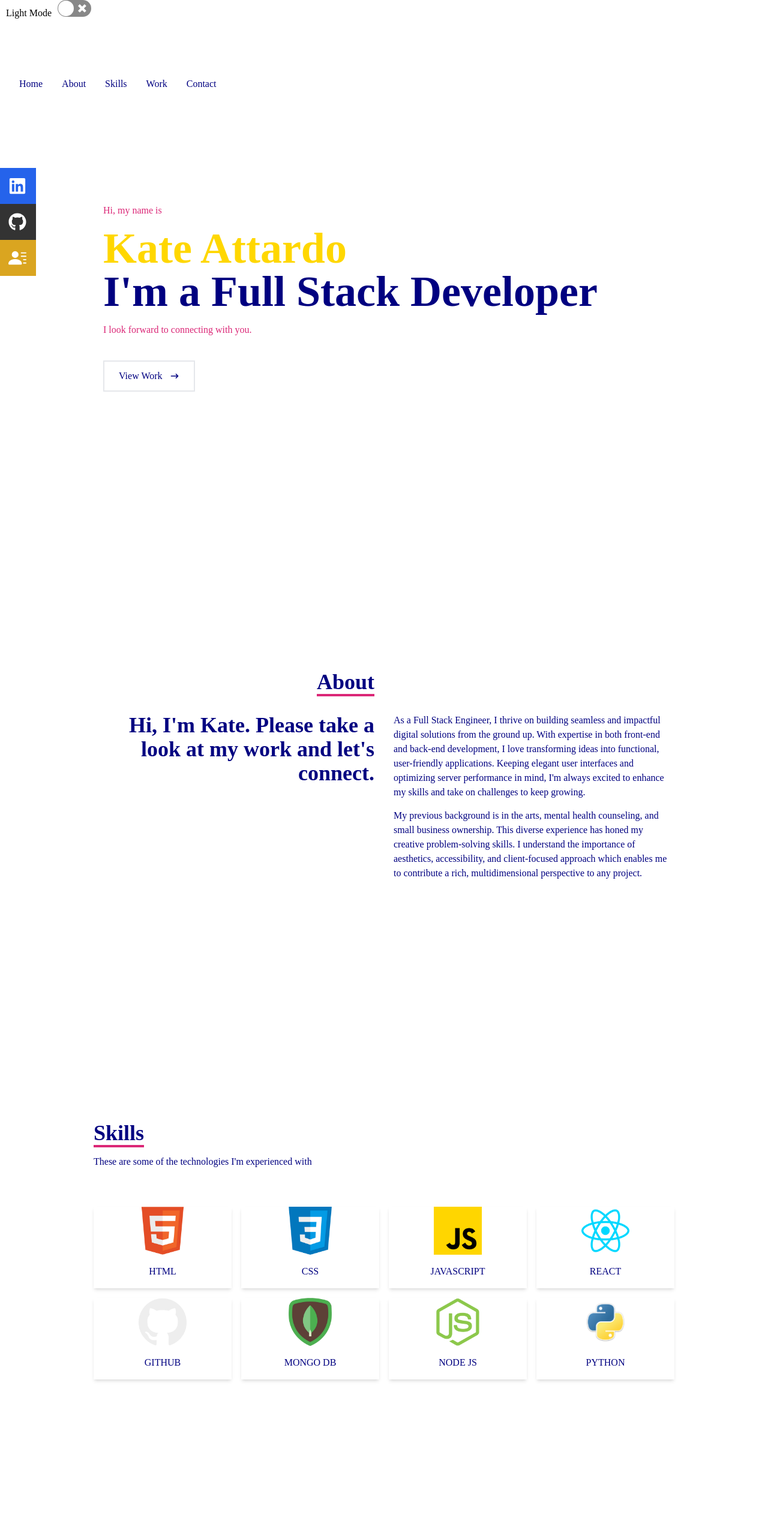
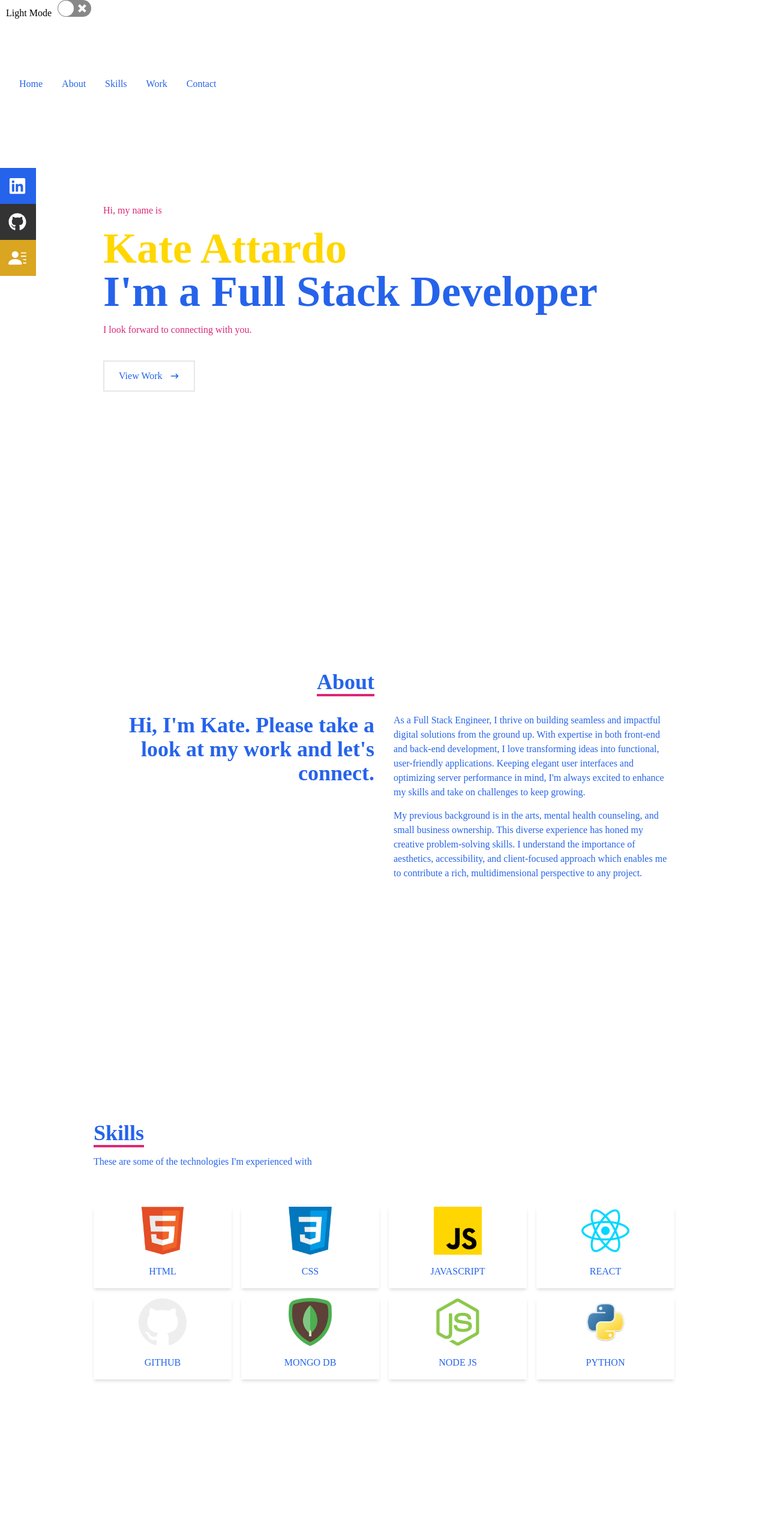
Before and after one commit to Kateattardo/Portfolio, a React (Create React App) app: page / in a window 1280 px wide. Shown: the top 2566 px of the page at 60% size. Built offline with nearby package versions, Linux system fonts and the light colour scheme.

Commit message:
bigger font

```diff
--- a/public/index.html
+++ b/public/index.html
@@ -9,7 +9,7 @@
       name="description"
       content="Web site created using create-react-app"
     />
-    <link rel="apple-touch-icon" href="%PUBLIC_URL%/logo192.png" />
+    <link rel="apple-touch-icon" href="favicon.ico" />
     <!--
       manifest.json provides metadata used when your web app is installed on a
       user's mobile device or desktop. See https://developers.google.com/web/fundamentals/web-app-manifest/
--- a/src/components/About.jsx
+++ b/src/components/About.jsx
@@ -6,7 +6,7 @@ const About = () => {
   // const { theme } = useContext(ThemeContext);
   // const  = theme === "light" ? `text-[${YELLOW}]` : `text-white`;
   return (
-    <div name="about" className="w-full h-screen text-[#000080]">
+    <div name="about" className="w-full h-screen text-blue-600">
       <div className="flex flex-col justify-center items-center w-full h-full">
         <div className="max-w-[1000px] w-full grid grid-cols-2 gap-8">
           <div className="sm:text-right pb-8 pl-4">
--- a/src/components/Contact.jsx
+++ b/src/components/Contact.jsx
@@ -22,7 +22,7 @@ const Contact = () => {
             <p className="text-4xl font-bold inline border-b-4 border-pink-600 text-[#000080]">
               Contact
             </p>
-            <p className="text-[#000080] py-4">
+            <p className="text-blue-600 py-4">
               Submit the form below or email me - kateattardo@gmail.com
             </p>
           </div>
@@ -44,7 +44,7 @@ const Contact = () => {
             rows="10"
             placeholder="Message"
           ></textarea>
-          <button className=" text-[#000080] border-2 hover:bg-pink-600 hover:border-pink-600 px-4 py-3 my-8 mx-auto flex items-center">
+          <button className=" text-blue-600 border-2 hover:bg-pink-600 hover:border-pink-600 px-4 py-3 my-8 mx-auto flex items-center">
             Let's Connect
           </button>
         </form>
--- a/src/components/Home.jsx
+++ b/src/components/Home.jsx
@@ -18,7 +18,7 @@ const Home = () => {
           Kate Attardo
         </h1>
         {/* <h2 className={`text-4xl sm:text-7xl font-bold text-[${h2Color}]`}> */}
-        <h2 className="text-4xl sm:text-7xl font-bold text-[#000080]">
+        <h2 className="text-4xl sm:text-7xl font-bold text-blue-600">
           I'm a Full Stack Developer
         </h2>
         <p className="text-pink-600 py-4 max-w[700px]">
@@ -26,7 +26,7 @@ const Home = () => {
         </p>
         <div>
           <Link to="work" smooth={true} duration={500}>
-            <button className="text-[#000080] group border-2 px-6 py-3 my-2 flex items-center hover:border-pink-600">
+            <button className="text-blue-600 group border-2 px-6 py-3 my-2 flex items-center hover:border-pink-600">
               View Work
               <span className="group-hover:rotate-90 duration-300">
                 <HiArrowNarrowRight className="ml-3" />
--- a/src/components/Navbar.jsx
+++ b/src/components/Navbar.jsx
@@ -7,7 +7,7 @@ const Navbar = () => {
   const handleClick = () => setNav(!nav);
 
   return (
-    <div className="fixed w-full h-[80px] flex justify-between items-center px-4 text-[#000080]">
+    <div className="fixed w-full h-[80px] flex justify-between items-center px-4 text-blue-600">
       {/* menu */}
       <ul className=" hidden md:flex">
         <li>
@@ -45,7 +45,7 @@ const Navbar = () => {
         className={
           !nav
             ? "hidden"
-            : "absolute top-0 left-0 w-full h-screen bg-white flex flex-col justify-center items-center"
+            : "absolute top-0 left-0 w-full h-screen bg-[#181818] flex flex-col justify-center items-center"
         }
       >
         <li className="py-6 text-4xl">
--- a/src/components/Skills.jsx
+++ b/src/components/Skills.jsx
@@ -11,7 +11,7 @@ import Python from "../assets/python.png";
 
 const Skills = () => {
   return (
-    <div name="skills" className=" w-full h-screen text-[#000080]">
+    <div name="skills" className=" w-full h-screen text-blue-600">
       {/* container */}
       <div className="max-w-[1000px] mx-auto p-4 flex flex-col justify-center w-full h-full">
         <div>
--- a/src/components/Work.jsx
+++ b/src/components/Work.jsx
@@ -5,7 +5,7 @@ import TaskMaster from "../assets/projects/TaskMaster.jpg";
 
 const Work = () => {
   return (
-    <div name="work" className="w-full md:h-screen text-[#000080]">
+    <div name="work" className="w-full md:h-screen text-blue-600">
       <div className="mx-w-[1000px] mx-auto p-4 flex flex-col justify-center w-full h-full">
         <div className="pb-8">
           <p className="text-4xl font-bold inline border-b-4 text-grey-300 border-pink-600">
--- a/src/index.css
+++ b/src/index.css
@@ -3,7 +3,8 @@
 @tailwind utilities;
 
 
-@import url("https://fonts.googleapis.com/css2?family=Poppins:wght@200&display=swap");
+@import url("https://fonts.googleapis.com/css2?family=Poppins&display=swap");
+
 
 @layer base {
   body {
@@ -40,7 +41,7 @@ p {
 }
 
 #dark {
-  background-color: olivedrab;
+  background-color: #181818;
 
 
 }
```
